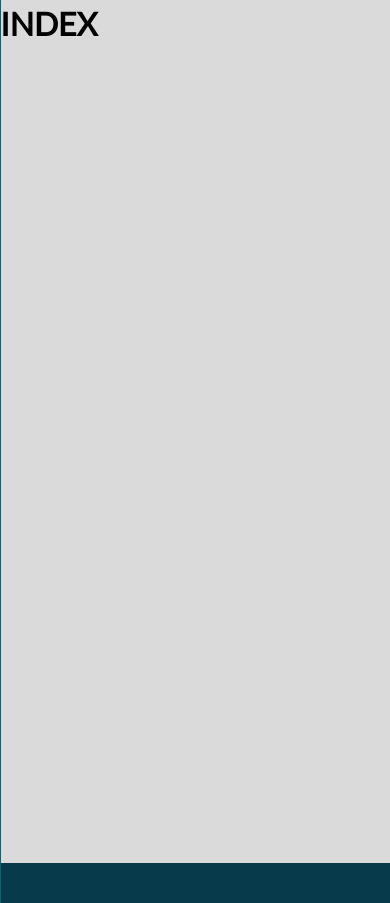
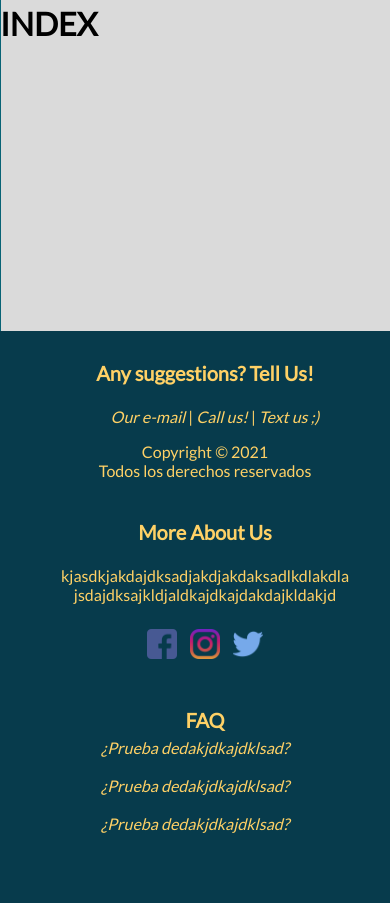
Before and after one commit to Mokkuman/bidding, a Django app: page / in a window 390 px wide. Shown: the part 84-987 px from the top of the page. Run offline with Django 3.2, Linux system fonts and the light colour scheme.

Commit message:
Adding a responsive footer

```diff
--- a/core/static/core/styleLayout.css
+++ b/core/static/core/styleLayout.css
@@ -19,41 +19,123 @@ body{
 }
 
 footer {
+    position: fixed;
+    bottom: 0;
+}
+
+@media (max-height: 880px) {
+    footer {position: static; }
+}
+
+.footer-distributed {
   /*background: rgba(1, 31, 46, 0.75);*/
   background: #073b4c;
-}
-.navFooter{
-    float: left;
-    padding: 10px 25px 30px 5px;
-    box-sizing: border-box;
+  box-sizing: border-box;
+  width: 100%;
+  text-align: left;
+  /*padding: 50px 50px 60px 100px;*/
+  padding-left: 20px;
+  padding-top: 30px;
+  padding-bottom: 30px;
+  margin-top: 80px;
 }
 
-.navFooter ul{
-    list-style: none;
-    color: #ffd166;
+.footer-distributed .footer-left,
+.footer-distributed .footer-center,
+.footer-distributed .footer-right {
+    display: inline-block;
+    vertical-align: top;
 }
 
-.navFooter ul li.head,.navFooter ul li.head a.faq {
-  font-size: 20px;
-  height: 15px;
-  padding: 5px;
-  font-weight:bolder;
+.footer-distributed .footer-left {
+    width: 30%;
 }
 
-.navFooter ul .content li {
-  font-size: 14px;
-  padding: 20px 0 0 5px;
+.footer-distributed .footer-left .footer-links {
+    padding-right: 20px;
+    text-align: center;
 }
 
-.navFooter ul .content p{
-  white-space:pre-line;
-  text-align:inherit;
-  font-size: 14px;
-  padding: 0 0 0 5px;
+.footer-left .footer-Copyright {
+    text-align: center;
+    padding-right: 40px;
+}
+
+.footer-distributed h3 {
+    font-size: 20px;
+    height: 15px;
+    padding-left: 40px;
+    padding-bottom: 15px;
+    color: #ffd166;
+    margin: 0px;
+}
+
+.footer-distributed p {
+    color: #ffd166;
+    font-size: 16px;
+
+}
+
+.footer-distributed .footer-center {
+    width: 35%;
+}
+
+.footer-center .footer-icons {
+    margin-top: 25px;
+    padding-left: 60px;
+}
+
+.footer-center .footer-icons a {
+    display: inline-block;
+    line-height: 1.8;
+    text-decoration: none;
+    color: inherit;
+    padding-left: 10px;
+}
+
+
+.footer-distributed .footer-right {
+    width: 20%;
+}
+
+.footer-right i {
+    color: #ffd166;
+    font-size: 16px;
+}
+
+@media (max-width: 880px) {
+    .footer-distributed .footer-left,
+    .footer-distributed .footer-center,
+    .footer-distributed .footer-right {
+        display: block;
+        width: 100%;
+        margin-bottom: 40px;
+        text-align: center;
+    }
+
+    .footer-distributed .footer-left p {
+        padding-left: 40px;
+    }
+
+    .footer-distributed .footer-center i {
+        margin-left: 0px;
+    }
+
+    .footer-right i {
+        padding-right: 20px;
+    }
+
+    .footer-center .footer-icons {
+        padding-right: 70px;
+    }
+
+    .footer-distributed h3 {
+        padding-right: 40px;
+    }
 }
 
 img.socialImg{
-  width: 15px;
+  width: 30px;
   padding: none;
 }
 
--- a/core/templates/core/layout.html
+++ b/core/templates/core/layout.html
@@ -44,72 +44,48 @@
     </header>
     <div class="main">{% block body %} {% endblock body %}</div>
 
-    <footer>
-        <div class="navFooter">
-            <ul>
-                <li class="head">Any Suggestions? Tell us!</li>
-                <div class="content">
-                    <li>Our e-mail</li>
-                    <li>Call us!</li>
-                    <li>Text me ;)</li>
-                </div>
-            </ul>
+    <footer class="footer-distributed">
+        <div class="footer-left">
+            <h3>Any suggestions? Tell Us!</h3>
+            <p class="footer-links">
+                <i>Our e-mail</i>
+                |
+                <i>Call us!</i>
+                |
+                <i>Text us ;)</i>
+            </p>
+
+            <p class="footer-Copyright">Copyright &copy; 2021<br>Todos los derechos reservados</br></p>
         </div>
 
-        <div class="navFooter">
-            <ul>
-                <li class="head">Follow us</li>
-                <div class="content">
-                    <li>
+        <div class="footer-center">
+            <div>
+                <h3>More About Us</h3>
+                <p>kjasdkjakdajdksadjakdjakdaksadlkdlakdla<br>
+                jsdajdksajkldjaldkajdkajdakdajkldakjd</br></p>
+            </div>
+
+            <div class="footer-icons">
                 <a href="{% url 'index' %}" class="social">
                     <img src="{% static 'store/fb.png' %}"  alt="socialImg" class="socialImg">
                 </a>
-                         Facebook
-                    </li>
-                    <li>
                 <a href="{% url 'index' %}" class="social">
                     <img src="{% static 'store/insta.png' %}"  alt="socialImg" class="socialImg">
                 </a>
-                        Instagram
-                    </li>
-                    <li>
                 <a href="{% url 'index' %}" class="social">
                     <img src="{% static 'store/twit.png' %}"  alt="socialImg" class="socialImg">
                  </a>
-                        Twitter
-                    </li>
-                </div>
-            </ul>
             </div>
 
-        <div class="navFooter">
-            <ul>
-                <li class="head">More about us</li>
-                <div class="content">
-                    <p>
-                    Hola amigos. Como estamos jskaja. Los creadores
-                    De esta pagina están bien mec0s sinceramente
-                    </p>
-                </div>
-            </ul>
         </div>
 
-        <div class="navFooter">
-            <ul>
-                <li class="head">Boring stuff</li>
-                <div class="content">
-                    <p>
-                    Copyright &copy; 2021
-                    Todos los derechos reservados
-                    </p>
-                </div>
-            </ul>
-        </div>
-
-        <div class="navFooter">
-            <ul>
-                <li class="head">FAQ</li>
-            </ul>
+        <div class="footer-right">
+            <h3>FAQ</h3>
+            <i>¿Prueba dedakjdkajdklsad?</i>
+            <br></br>
+            <i>¿Prueba dedakjdkajdklsad?</i>
+            <br></br>
+            <i>¿Prueba dedakjdkajdklsad?</i>
         </div>
     </footer>
   </body>
```
Lines whose indentation alone changed are shown as unchanged.
